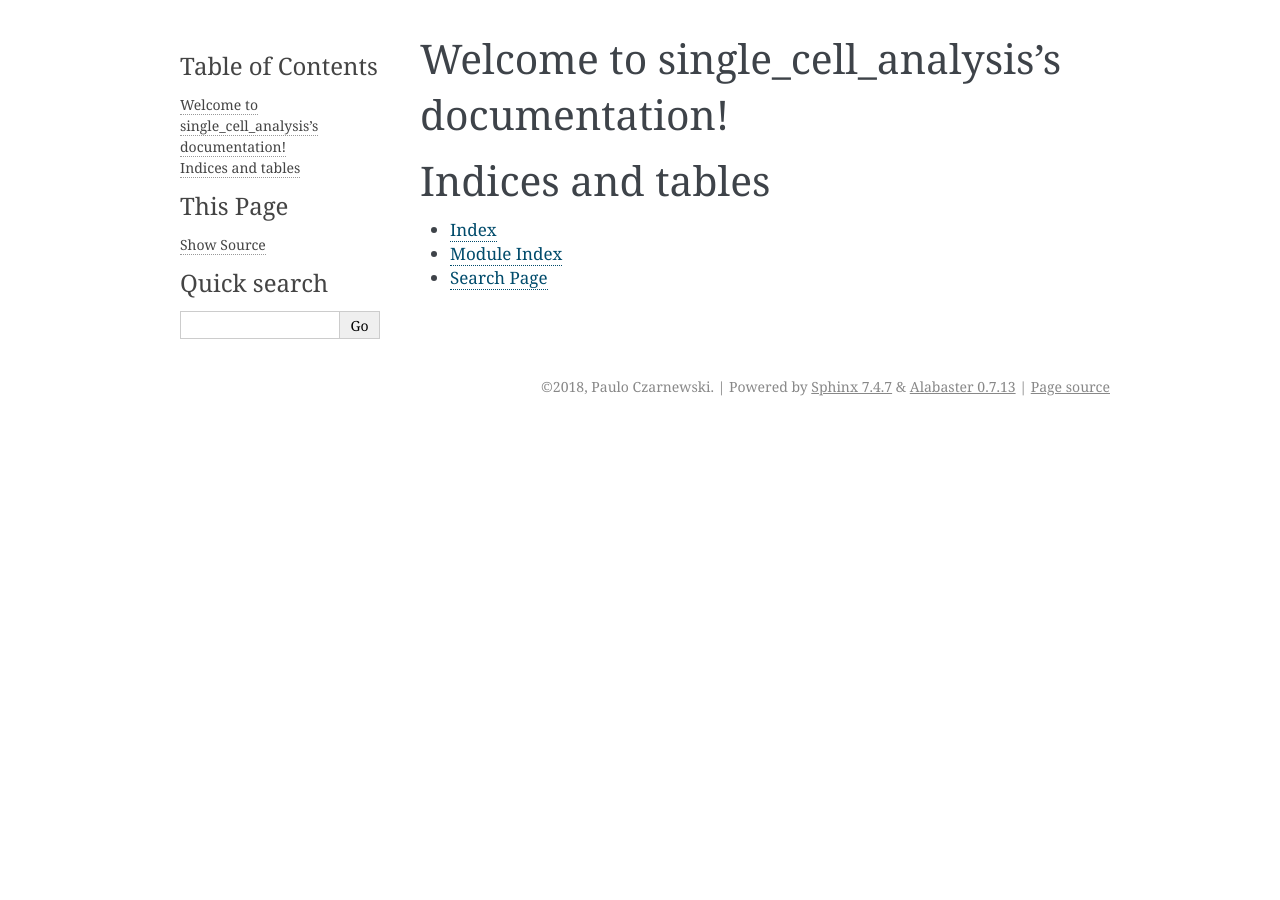
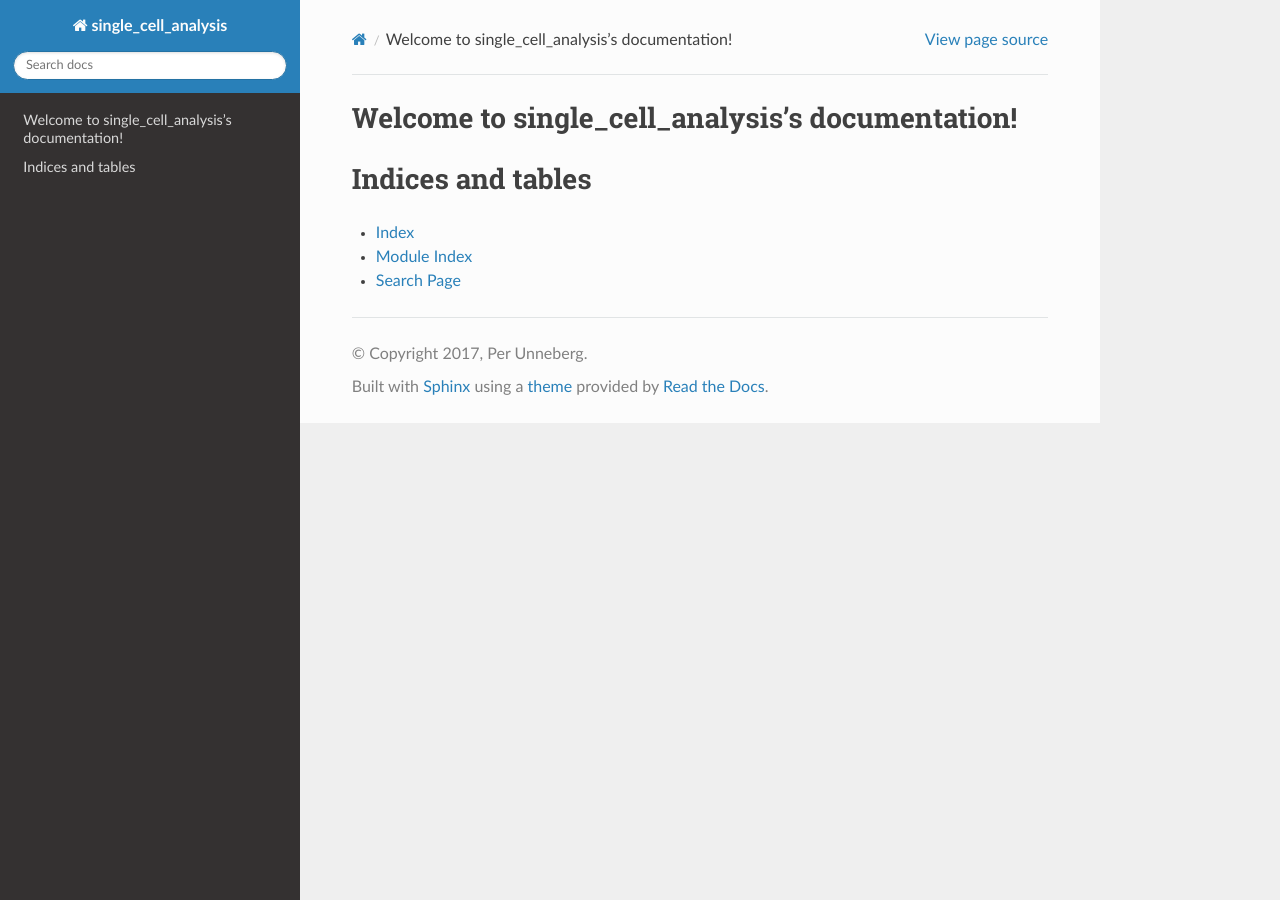
Before and after one commit to NBISweden/sauron, a Sphinx documentation site: the page built from docs/index.rst, in a window 1280 px wide. Built offline with Sphinx 7.4.7 and the Read the Docs theme 2.0.0, drawn with Linux system fonts in a browser that asks for light colours; the version number could not be read and is left out; some of the changed lines change nothing that is shown.

Commit message:
conf.py edited online with Bitbucket

```diff
--- a/docs/conf.py
+++ b/docs/conf.py
@@ -1,177 +1,288 @@
+#!/usr/bin/env python
 # -*- coding: utf-8 -*-
 #
-# Configuration file for the Sphinx documentation builder.
+# single_cell_analysis documentation build configuration file, created by
+# sphinx-quickstart on Tue Jul  9 22:26:36 2013.
 #
-# This file does only contain a selection of the most common options. For a
-# full list see the documentation:
-# http://www.sphinx-doc.org/en/master/config
+# This file is execfile()d with the current directory set to its
+# containing dir.
+#
+# Note that not all possible configuration values are present in this
+# autogenerated file.
+#
+# All configuration values have a default; values that are commented out
+# serve to show the default.
 
-# -- Path setup --------------------------------------------------------------
+import sys
+import os
+import re
+import sphinx_rtd_theme
 
-# If extensions (or modules to document with autodoc) are in another directory,
-# add these directories to sys.path here. If the directory is relative to the
-# documentation root, use os.path.abspath to make it absolute, like shown here.
-#
-# import os
-# import sys
-# sys.path.insert(0, os.path.abspath('.'))
+# If extensions (or modules to document with autodoc) are in another
+# directory, add these directories to sys.path here. If the directory is
+# relative to the documentation root, use os.path.abspath to make it
+# absolute, like shown here.
+ROOTDIR=os.path.abspath(os.path.join(os.path.dirname(__file__), os.pardir))
+sys.path.insert(0, ROOTDIR)
 
+# Get the project root dir, which is the parent dir of this
+cwd = os.getcwd()
+project_root = os.path.dirname(cwd)
 
-# -- Project information -----------------------------------------------------
+# Insert the project root dir as the first element in the PYTHONPATH.
+# This lets us ensure that the source package is imported, and that its
+# version is used.
+sys.path.insert(0, project_root)
 
-project = 'single_cell_analysis'
-copyright = '2018, Paulo Czarnewski'
-author = 'Paulo Czarnewski'
+import single_cell_analysis
 
-# The short X.Y version
-version = ''
-# The full version, including alpha/beta/rc tags
-release = ''
-
-
-# -- General configuration ---------------------------------------------------
+# -- General configuration ---------------------------------------------
 
 # If your documentation needs a minimal Sphinx version, state it here.
-#
-# needs_sphinx = '1.0'
+#needs_sphinx = '1.0'
 
 # Add any Sphinx extension module names here, as strings. They can be
-# extensions coming with Sphinx (named 'sphinx.ext.*') or your custom
-# ones.
-extensions = [
-    'sphinx.ext.autodoc',
-]
+# extensions coming with Sphinx (named 'sphinx.ext.*') or your custom ones.
+extensions = ['sphinx.ext.autodoc', 'sphinx.ext.viewcode', 'sphinx.ext.napoleon']
 
 # Add any paths that contain templates here, relative to this directory.
 templates_path = ['_templates']
 
-# The suffix(es) of source filenames.
-# You can specify multiple suffix as a list of string:
-#
-# source_suffix = ['.rst', '.md']
+# The suffix of source filenames.
 source_suffix = '.rst'
+
+# The encoding of source files.
+#source_encoding = 'utf-8-sig'
 
 # The master toctree document.
 master_doc = 'index'
 
+# General information about the project.
+project = u' single_cell_analysis'
+copyright = u"2017, Per Unneberg"
+
+# The version info for the project you're documenting, acts as replacement
+# for |version| and |release|, also used in various other places throughout
+# the built documents.
+#
+
+from single_cell_analysis import __version__
+
+DOTVERSION=os.path.join(ROOTDIR, ".version")
+if os.path.exists(DOTVERSION):
+    with open(DOTVERSION, "r") as fh:
+        __version__ = fh.readline().strip()
+
+#
+# The short X.Y version.
+version = __version__
+# The full version, including alpha/beta/rc tags.
+release = __version__
+
 # The language for content autogenerated by Sphinx. Refer to documentation
 # for a list of supported languages.
-#
-# This is also used if you do content translation via gettext catalogs.
-# Usually you set "language" from the command line for these cases.
-language = None
+#language = None
+
+# There are two options for replacing |today|: either, you set today to
+# some non-false value, then it is used:
+#today = ''
+# Else, today_fmt is used as the format for a strftime call.
+#today_fmt = '%B %d, %Y'
 
 # List of patterns, relative to source directory, that match files and
 # directories to ignore when looking for source files.
-# This pattern also affects html_static_path and html_extra_path.
-exclude_patterns = []
+exclude_patterns = ['_build', '../ single_cell_analysis/tests*',
+                    ' single_cell_analysis/tests*']
+
+# The reST default role (used for this markup: `text`) to use for all
+# documents.
+#default_role = None
+
+# If true, '()' will be appended to :func: etc. cross-reference text.
+#add_function_parentheses = True
+
+# If true, the current module name will be prepended to all description
+# unit titles (such as .. function::).
+#add_module_names = True
+
+# If true, sectionauthor and moduleauthor directives will be shown in the
+# output. They are ignored by default.
+#show_authors = False
 
 # The name of the Pygments (syntax highlighting) style to use.
-pygments_style = None
+pygments_style = 'sphinx'
+
+# A list of ignored prefixes for module index sorting.
+#modindex_common_prefix = []
+
+# If true, keep warnings as "system message" paragraphs in the built
+# documents.
+#keep_warnings = False
 
 
-# -- Options for HTML output -------------------------------------------------
+# -- Options for HTML output -------------------------------------------
 
 # The theme to use for HTML and HTML Help pages.  See the documentation for
 # a list of builtin themes.
-#
-html_theme = 'alabaster'
+html_theme = 'sphinx_rtd_theme'
 
-# Theme options are theme-specific and customize the look and feel of a theme
-# further.  For a list of options available for each theme, see the
+# Theme options are theme-specific and customize the look and feel of a
+# theme further.  For a list of options available for each theme, see the
 # documentation.
-#
-# html_theme_options = {}
+#html_theme_options = {}
 
-# Add any paths that contain custom static files (such as style sheets) here,
-# relative to this directory. They are copied after the builtin static files,
-# so a file named "default.css" will overwrite the builtin "default.css".
-html_static_path = ['_static']
+# Add any paths that contain custom themes here, relative to this directory.
+#html_theme_path = []
 
-# Custom sidebar templates, must be a dictionary that maps document names
+# The name for this set of Sphinx documents.  If None, it defaults to
+# "<project> v<release> documentation".
+#html_title = None
+
+# A shorter title for the navigation bar.  Default is the same as
+# html_title.
+#html_short_title = None
+
+# The name of an image file (relative to this directory) to place at the
+# top of the sidebar.
+#html_logo = None
+
+# The name of an image file (within the static path) to use as favicon
+# of the docs.  This file should be a Windows icon file (.ico) being
+# 16x16 or 32x32 pixels large.
+#html_favicon = None
+
+# Add any paths that contain custom static files (such as style sheets)
+# here, relative to this directory. They are copied after the builtin
+# static files, so a file named "default.css" will overwrite the builtin
+# "default.css".
+# html_static_path = ['_static']
+
+# If not '', a 'Last updated on:' timestamp is inserted at every page
+# bottom, using the given strftime format.
+#html_last_updated_fmt = '%b %d, %Y'
+
+# If true, SmartyPants will be used to convert quotes and dashes to
+# typographically correct entities.
+#html_use_smartypants = True
+
+# Custom sidebar templates, maps document names to template names.
+#html_sidebars = {}
+
+# Additional templates that should be rendered to pages, maps page names
 # to template names.
-#
-# The default sidebars (for documents that don't match any pattern) are
-# defined by theme itself.  Builtin themes are using these templates by
-# default: ``['localtoc.html', 'relations.html', 'sourcelink.html',
-# 'searchbox.html']``.
-#
-# html_sidebars = {}
+#html_additional_pages = {}
+
+# If false, no module index is generated.
+#html_domain_indices = True
+
+# If false, no index is generated.
+#html_use_index = True
+
+# If true, the index is split into individual pages for each letter.
+#html_split_index = False
+
+# If true, links to the reST sources are added to the pages.
+#html_show_sourcelink = True
+
+# If true, "Created using Sphinx" is shown in the HTML footer.
+# Default is True.
+#html_show_sphinx = True
+
+# If true, "(C) Copyright ..." is shown in the HTML footer.
+# Default is True.
+#html_show_copyright = True
+
+# If true, an OpenSearch description file will be output, and all pages
+# will contain a <link> tag referring to it.  The value of this option
+# must be the base URL from which the finished HTML is served.
+#html_use_opensearch = ''
+
+# This is the file name suffix for HTML files (e.g. ".xhtml").
+#html_file_suffix = None
+
+# Output file base name for HTML help builder.
+htmlhelp_basename = ' single_cell_analysisdoc'
 
 
-# -- Options for HTMLHelp output ---------------------------------------------
-
-# Output file base name for HTML help builder.
-htmlhelp_basename = 'single_cell_analysisdoc'
-
-
-# -- Options for LaTeX output ------------------------------------------------
+# -- Options for LaTeX output ------------------------------------------
 
 latex_elements = {
     # The paper size ('letterpaper' or 'a4paper').
-    #
-    # 'papersize': 'letterpaper',
+    #'papersize': 'letterpaper',
 
     # The font size ('10pt', '11pt' or '12pt').
-    #
-    # 'pointsize': '10pt',
+    #'pointsize': '10pt',
 
     # Additional stuff for the LaTeX preamble.
-    #
-    # 'preamble': '',
-
-    # Latex figure (float) alignment
-    #
-    # 'figure_align': 'htbp',
+    #'preamble': '',
 }
 
 # Grouping the document tree into LaTeX files. List of tuples
-# (source start file, target name, title,
-#  author, documentclass [howto, manual, or own class]).
+# (source start file, target name, title, author, documentclass
+# [howto/manual]).
 latex_documents = [
-    (master_doc, 'single_cell_analysis.tex', 'single\\_cell\\_analysis Documentation',
-     'Paulo Czarnewski', 'manual'),
+    ('index', ' single_cell_analysis.tex',
+     u'single_cell_analysis Documentation',
+     u'Paulo Czarnewski', 'manual'),
 ]
 
+# The name of an image file (relative to this directory) to place at
+# the top of the title page.
+#latex_logo = None
 
-# -- Options for manual page output ------------------------------------------
+# For "manual" documents, if this is true, then toplevel headings
+# are parts, not chapters.
+#latex_use_parts = False
+
+# If true, show page references after internal links.
+#latex_show_pagerefs = False
+
+# If true, show URL addresses after external links.
+#latex_show_urls = False
+
+# Documents to append as an appendix to all manuals.
+#latex_appendices = []
+
+# If false, no module index is generated.
+#latex_domain_indices = True
+
+
+# -- Options for manual page output ------------------------------------
 
 # One entry per manual page. List of tuples
 # (source start file, name, description, authors, manual section).
 man_pages = [
-    (master_doc, 'single_cell_analysis', 'single_cell_analysis Documentation',
-     [author], 1)
+    ('index', 'single_cell_analysis',
+     u'single_cell_analysis Documentation',
+     [u'Paulo Czarnewski'], 1)
 ]
 
+# If true, show URL addresses after external links.
+#man_show_urls = False
 
-# -- Options for Texinfo output ----------------------------------------------
+
+# -- Options for Texinfo output ----------------------------------------
 
 # Grouping the document tree into Texinfo files. List of tuples
 # (source start file, target name, title, author,
 #  dir menu entry, description, category)
 texinfo_documents = [
-    (master_doc, 'single_cell_analysis', 'single_cell_analysis Documentation',
-     author, 'single_cell_analysis', 'One line description of project.',
+    ('index', 'single_cell_analysis',
+     u'single_cell_analysis Documentation',
+     u'Paulo Czarnewski',
+     'single_cell_analysis',
+     'One line description of project.',
      'Miscellaneous'),
 ]
 
+# Documents to append as an appendix to all manuals.
+#texinfo_appendices = []
 
-# -- Options for Epub output -------------------------------------------------
+# If false, no module index is generated.
+#texinfo_domain_indices = True
 
-# Bibliographic Dublin Core info.
-epub_title = project
+# How to display URL addresses: 'footnote', 'no', or 'inline'.
+#texinfo_show_urls = 'footnote'
 
-# The unique identifier of the text. This can be a ISBN number
-# or the project homepage.
-#
-# epub_identifier = ''
-
-# A unique identification for the text.
-#
-# epub_uid = ''
-
-# A list of files that should not be packed into the epub file.
-epub_exclude_files = ['search.html']
-
-
-# -- Extension configuration -------------------------------------------------
+# If true, do not generate a @detailmenu in the "Top" node's menu.
+#texinfo_no_detailmenu = False
```
